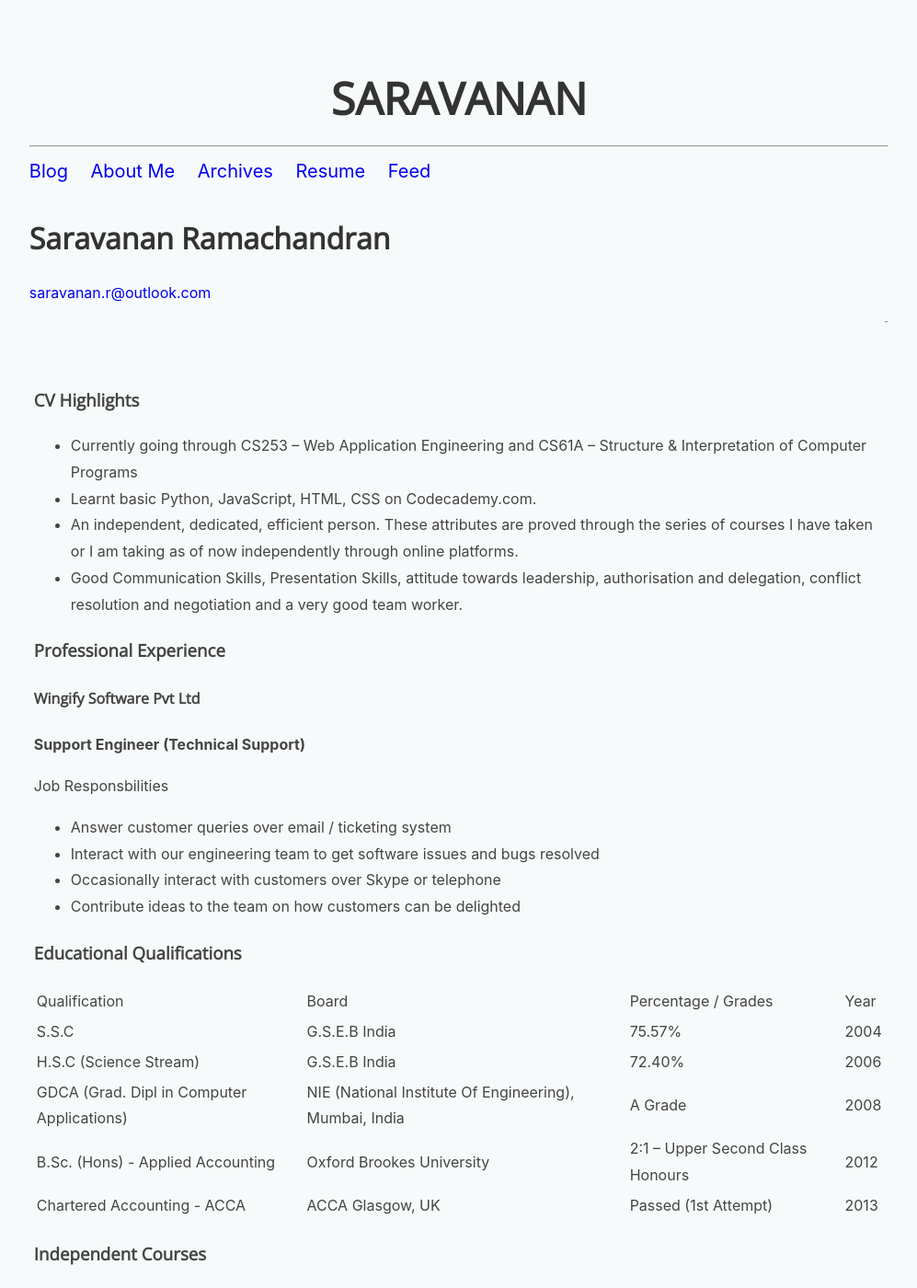
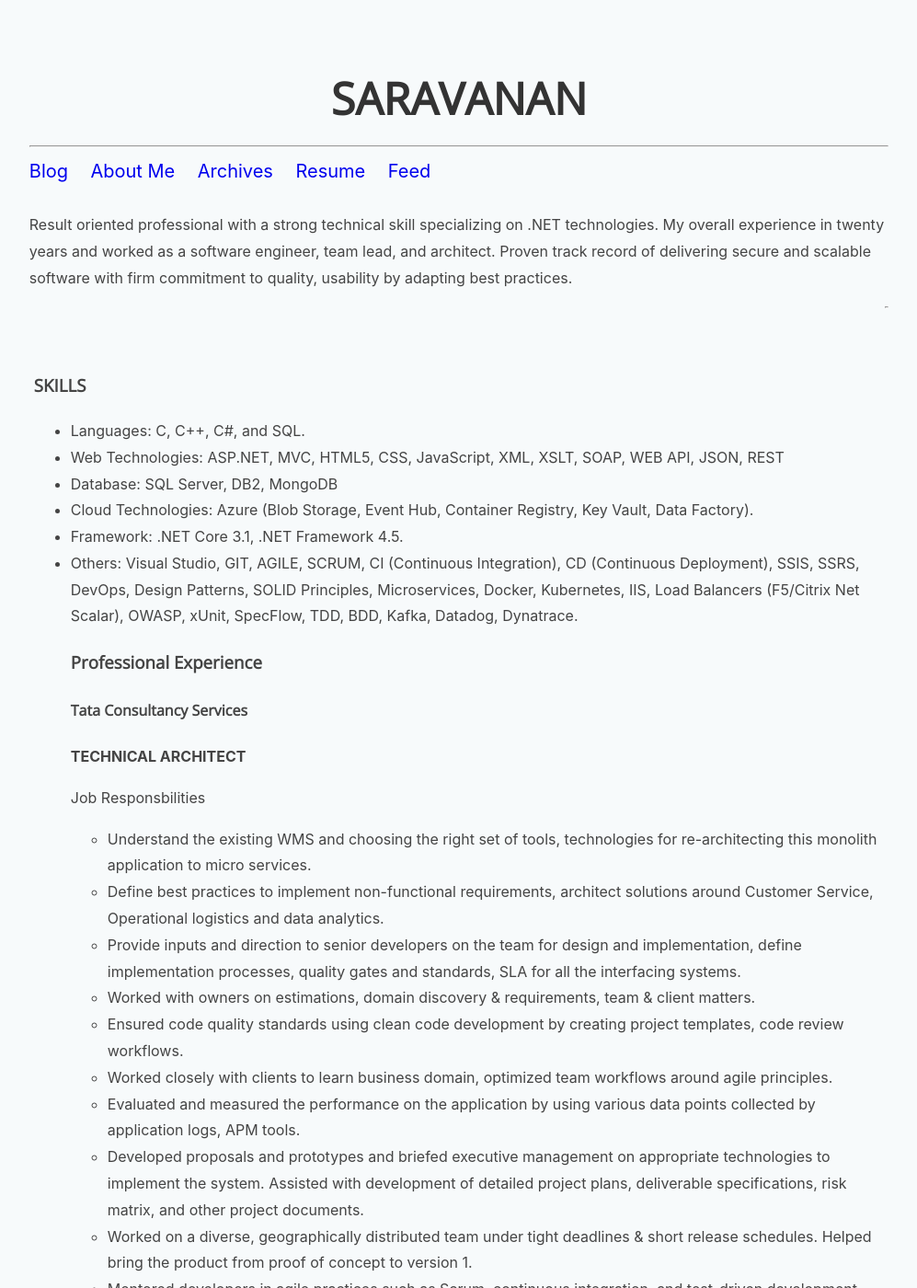
Before and after one commit to saravanaram/saravanaram.github.io, a Jekyll site: the page built from resume.html, in a window 1280 px wide and 1400 px high. Shown: the whole window at 92% size, without its empty margins (141-1138 px from the left). Built offline with Jekyll 4.4.1, drawn with Linux system fonts in a browser that asks for light colours; some of the changed text lies outside the part shown.

Commit message:
Update resume.html

```diff
--- a/resume.html
+++ b/resume.html
@@ -19,68 +19,74 @@ If you just want to email me, go ahead send an email to <email>saravanan.r@outlo
 <p>Disclaimer: The opinions expressed herein are my own personal opinions and do not represent my employer’s view in any way.
 </p>-->
 <div id="header">
-        <p id="name"><h1 class="title">Saravanan Ramachandran</h1></p>
-         <a href="mailto:saravanan.r@outlook.com" target="_blank"><p id="email">saravanan.r@outlook.com</p></a>
+        <!--<p id="name"><h1 class="title">Saravanan Ramachandran</h1></p>
+         <a href="mailto:saravanan.r@outlook.com" target="_blank"><p id="email">saravanan.r@outlook.com</p></a>-->
+        <p>Result oriented professional with a strong technical skill specializing on .NET technologies. My overall
+experience in twenty years and worked as a software engineer, team lead, and architect. Proven track
+record of delivering secure and scalable software with firm commitment to quality, usability by adapting
+                best practices.</p>
      </div>
      <div class="left">
      </div>
      <div class="right">
-            <h3>CV Highlights</h3>
+            <h3>SKILLS</h3>
             <p>
             <ul>
-                <li>Currently going through CS253 – Web Application Engineering and CS61A – Structure & Interpretation of Computer Programs</li>
-                <li>Learnt basic Python, JavaScript, HTML, CSS on Codecademy.com.</li>
-                <li>An independent, dedicated, efficient person. These attributes are proved through the series of courses I have taken or I am taking as of now independently through online platforms.</li>
-                <li>Good Communication Skills, Presentation Skills, attitude towards leadership, authorisation and delegation, conflict resolution and negotiation and a very good team worker.</li></ul>
+                    <li>Languages: C, C++, C#, and SQL.</li>
+<li>Web Technologies: ASP.NET, MVC, HTML5, CSS, JavaScript, XML, XSLT, SOAP, WEB API, JSON, REST</li>
+<li>Database: SQL Server, DB2, MongoDB</li>
+<li>Cloud Technologies: Azure (Blob Storage, Event Hub, Container Registry, Key Vault, Data Factory).</li>
+<li>Framework: .NET Core 3.1, .NET Framework 4.5.</li>
+<li>Others: Visual Studio, GIT, AGILE, SCRUM, CI (Continuous Integration), CD (Continuous Deployment), SSIS,
+SSRS, DevOps, Design Patterns, SOLID Principles, Microservices, Docker, Kubernetes, IIS, Load Balancers
+(F5/Citrix Net Scalar), OWASP, xUnit, SpecFlow, TDD, BDD, Kafka, Datadog, Dynatrace.</li>
+
             </p>
             <h3>Professional Experience</h3>
-            <h4 id="company-name">Wingify Software Pvt Ltd</h4>
-            <p id="job-title"><strong>Support Engineer (Technical Support)</strong></p>
+            <h4 id="company-name">Tata Consultancy Services</h4>
+            <p id="job-title"><strong>TECHNICAL ARCHITECT</strong></p>
             <p id="job-responsibilities">Job Responsbilities</p>
             <p>
             <ul>
-                <li>Answer customer queries over email / ticketing system</li>
-                <li>Interact with our engineering team to get software issues and bugs resolved</li>
-                <li>Occasionally interact with customers over Skype or telephone</li>
-                <li>Contribute ideas to the team on how customers can be delighted</li></ul>
+ <li>Understand the existing WMS and choosing the right set of tools, technologies for re-architecting
+this monolith application to micro services.</li>
+<li>Define best practices to implement non-functional requirements, architect solutions around
+Customer Service, Operational logistics and data analytics.</li>
+<li>Provide inputs and direction to senior developers on the team for design and implementation,
+define implementation processes, quality gates and standards, SLA for all the interfacing systems.</li>
+<li>Worked with owners on estimations, domain discovery & requirements, team & client matters.</li>
+
+<li>Ensured code quality standards using clean code development by creating project templates, code
+review workflows.</li>
+<li>Worked closely with clients to learn business domain, optimized team workflows around agile
+principles.</li>
+<li>Evaluated and measured the performance on the application by using various data points collected
+by application logs, APM tools.</li>
+<li>Developed proposals and prototypes and briefed executive management on appropriate
+technologies to implement the system. Assisted with development of detailed project plans,
+deliverable specifications, risk matrix, and other project documents.</li>
+<li>Worked on a diverse, geographically distributed team under tight deadlines & short release
+schedules. Helped bring the product from proof of concept to version 1.</li>
+<li>Mentored developers in agile practices such as Scrum, continuous integration, and test-driven
+development. The project brought numerous business process improvements to the agency such
+as automated test suites, and automated push-button deployment via Azure DevOps.</li></ul>
             </p>
             <h3>Educational Qualifications</h3>
             <table>
                 <tr id="heading">
                     <td>Qualification</td>
-                    <td>Board</td>
-                    <td>Percentage / Grades</td>
+                    <td>University</td>
                     <td>Year</td>
                 </tr>
                 <tr>
-                    <td>S.S.C</td>
-                    <td>G.S.E.B India</td>
-                    <td>75.57%</td>
-                    <td>2004</td>
+                    <td>B.Sc. Computer Science</td>
+                    <td>Bharathidasan University</td>
+                    <td>1997</td>
                 </tr>
                 <tr>
-                    <td>H.S.C (Science Stream)</td>
-                    <td>G.S.E.B India</td>
-                    <td>72.40%</td>
-                    <td>2006</td>
-                </tr>
-                <tr>
-                    <td>GDCA (Grad. Dipl in Computer Applications)</td>
-                    <td>NIE (National Institute Of Engineering), Mumbai, India</td>
-                    <td>A Grade</td>
-                    <td>2008</td>
-                </tr>
-                <tr>
-                    <td>B.Sc. (Hons) - Applied Accounting</td>
-                    <td>Oxford Brookes University</td>
-                    <td>2:1 – Upper Second Class Honours</td>
-                    <td>2012</td>
-                </tr>
-                <tr>
-                    <td>Chartered Accounting - ACCA</td>
-                    <td>ACCA Glasgow, UK</td>
-                    <td>Passed (1st Attempt)</td>
-                    <td>2013</td>
+                    <td>Master of Computer Application(MCA)</td>
+                    <td>SASTRA University</td>
+                    <td>2000</td>
                 </tr>
             </table>
             <h3>Independent Courses</h3>
```
